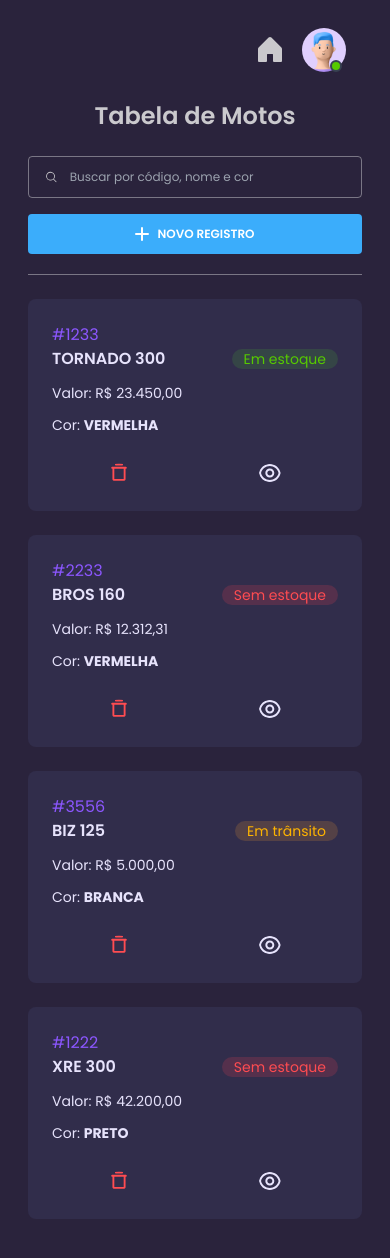
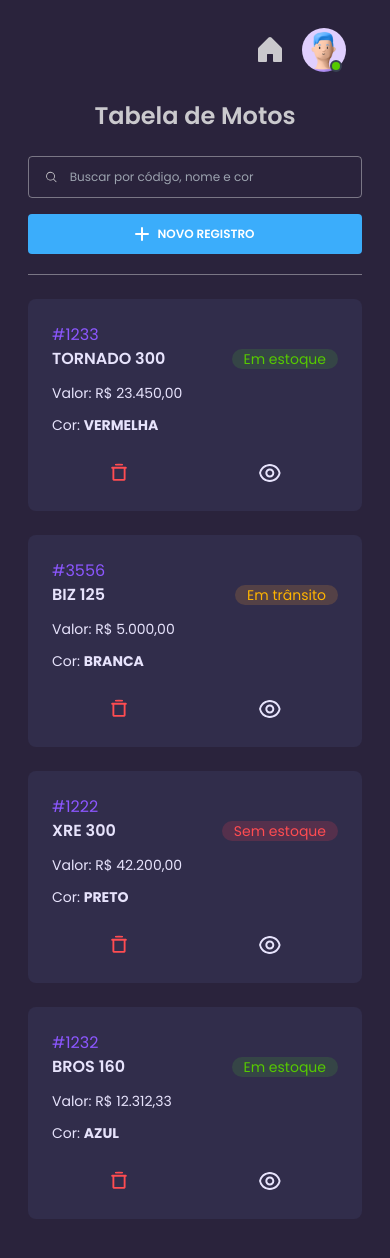
Before and after one commit to ximeen/teste-motocaSystems-frontEnd, a React (Vite) app: page / in a window 390 px wide. Shown: the top 1258 px of the page. Built offline with nearby package versions, Linux system fonts and the light colour scheme; data requests are answered from the project's data file.

Commit message:
:up: ajust responsive for error the requests and update readme

```diff
--- a/src/database/db.json
+++ b/src/database/db.json
@@ -7,14 +7,6 @@
       "model": "TORNADO 300 ",
       "status": "emEstoque",
       "value": 2345000
-    },
-    {
-      "id": "065c6936-ce1e-437a-acd2-50a91be227ba",
-      "code": "#2233",
-      "color": "VERMELHA",
-      "model": "BROS 160",
-      "status": "semEstoque",
-      "value": 1231231
     },
     {
       "id": "c1595816-3a92-450e-8545-8e818af5bcc3",
@@ -31,6 +23,14 @@
       "model": "XRE 300 ",
       "status": "semEstoque",
       "value": 4220000
+    },
+    {
+      "id": "bfc8fcd1-78ef-4e2e-bc2e-9af07a16e840",
+      "code": "#1232",
+      "color": "AZUL",
+      "model": "BROS 160",
+      "status": "emEstoque",
+      "value": 1231233
     }
   ]
 }
--- a/src/pages/Home.tsx
+++ b/src/pages/Home.tsx
@@ -16,7 +16,7 @@
 
   if (isError) {
     return (
-      <div className="flex items-center justify-center flex-1 flex-col">
+      <div className="flex items-center justify-center flex-1 flex-col px-8">
         <h1 className="text-slate-200 text-2xl">Não foi possível carregar os dados.</h1>
         <span className="text-slate-200/40">Por favor verifique a conexão com o Json Server.</span>
       </div>
```
Also changed, not shown: 1 other file (tests, documents, lock files or other folders).
